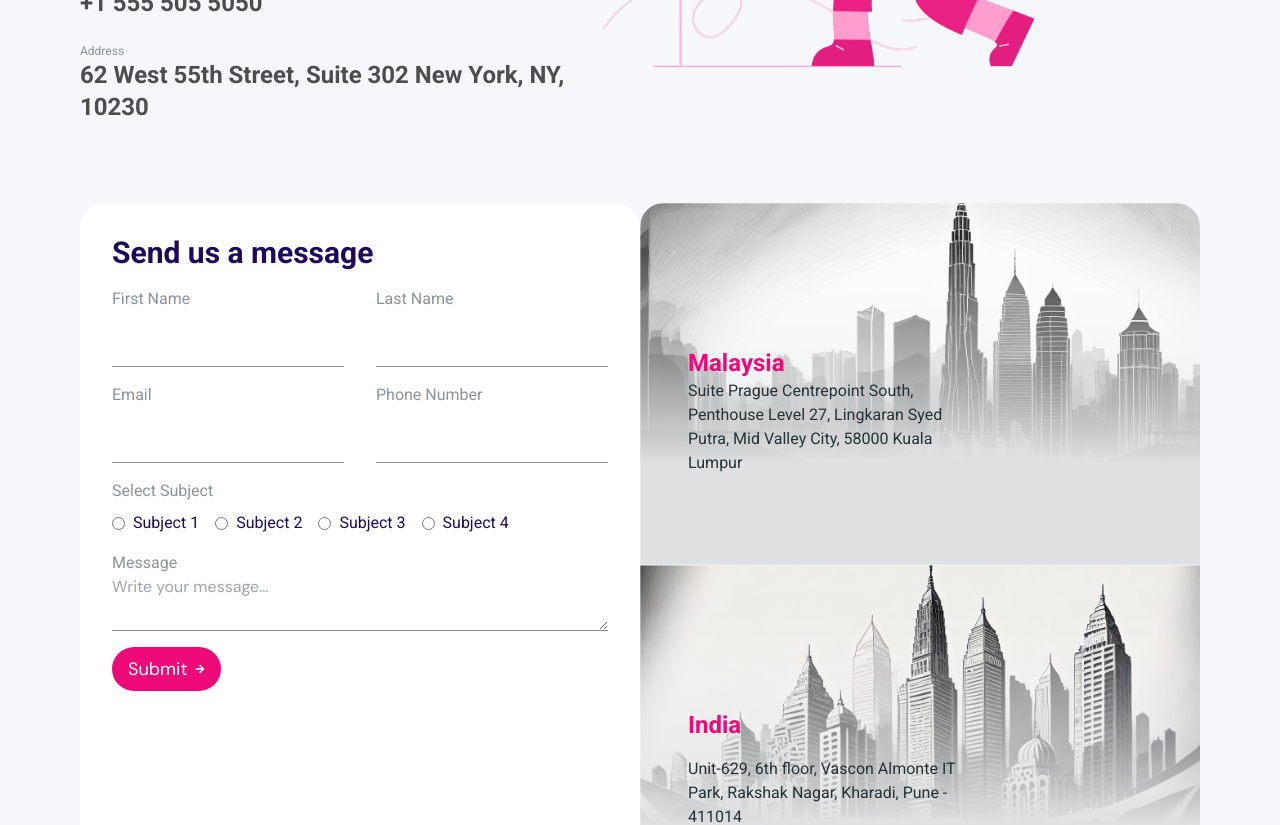
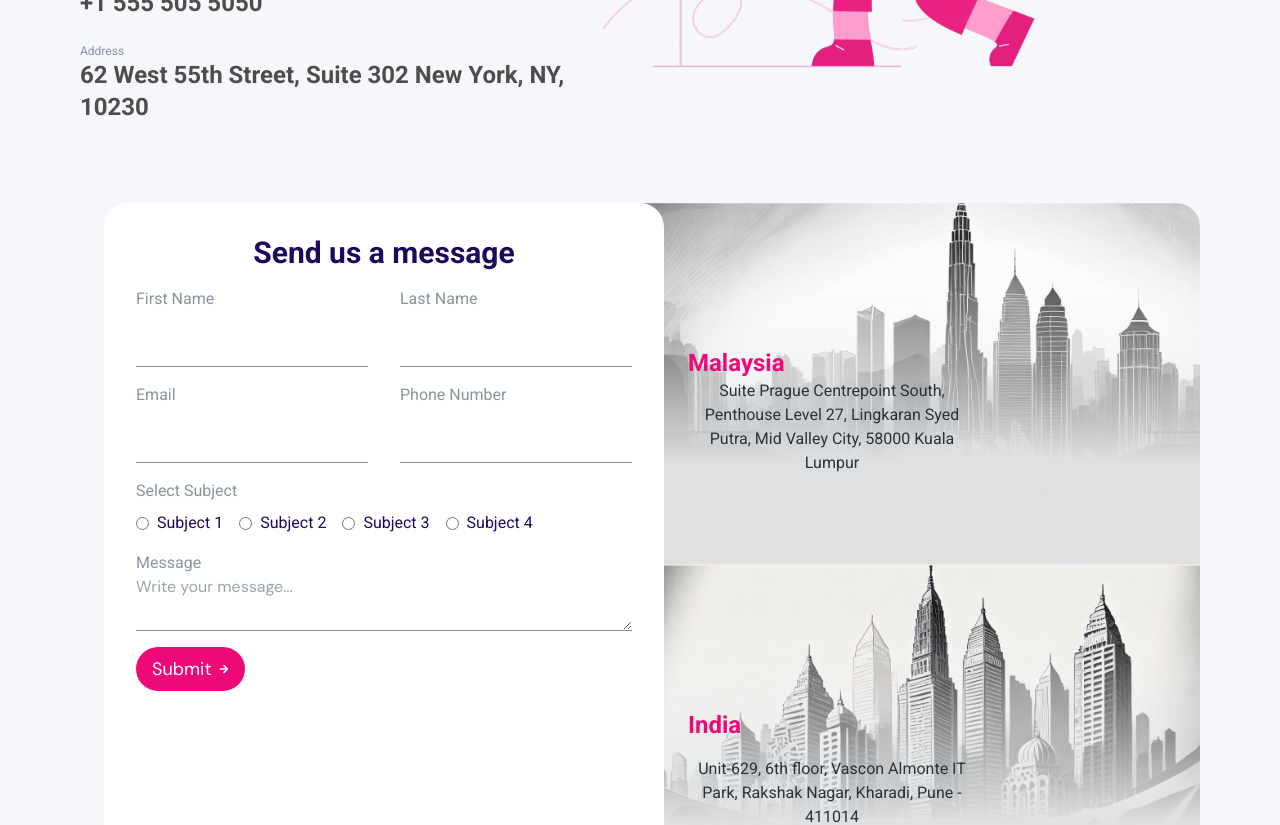
Before and after one commit to MudasirQBhat/Reldyn, a React (Vite) app: page /contact in a window 1280 px wide. Shown: the part 440-1265 px from the top of the page. Built offline with nearby package versions, Linux system fonts and the light colour scheme.

Commit message:
made changes in the website for larger devices

```diff
--- a/src/components/Header.tsx
+++ b/src/components/Header.tsx
@@ -136,7 +136,7 @@ const Header = () => {
       </div>
 
       {isMenuOpen && (
-        <div className="md:hidden fixed top-4 left-0 w-screen h-screen bg-color-white z-10 flex flex-col items-center justify-center">
+        <div className="md:hidden fixed top-4 left-0 w-screen h-screen bg-color-white z-10 flex flex-col justify-center items-center">
           <FaTimes
             onClick={toggleMenu}
             className="text-primary-color absolute top-4 right-4"
--- a/src/components/TopSection.tsx
+++ b/src/components/TopSection.tsx
@@ -28,7 +28,7 @@ const TopSection: React.FC<TopSectionProps> = ({
     <div className="bg-primary-background">
       <div
         data-aos="fade-right"
-        className="flex flex-col pb-6 gap-0 md:flex-row items-center justify-between w-full px-6 lg:px-20 md:gap-32 lg:gap-48"
+        className="flex flex-col pb-6 gap-0 md:flex-row items-center justify-between 2xl:justify-around w-full px-6 lg:px-20 md:gap-32 lg:gap-48"
       >
         <div className="pt-16 flex flex-col  md:items-start gap-4 md:text-left">
           <p className="text-color-darker-silver text-xl font-semibold font-roboto tracking-widest border-b-4  border-primary-color w-28 pb-2">
--- a/src/components/contact-components/ContactForm.tsx
+++ b/src/components/contact-components/ContactForm.tsx
@@ -19,18 +19,18 @@ const ContactForm = () => {
   return (
     <form
       onSubmit={formik.handleSubmit}
-      className="bg-color-white px-8 py-8 rounded-b-0 xl:rounded-3xl h-full"
+      className="bg-color-white px-8 py-8 rounded-b-0 xl:rounded-3xl h-full 2xl:py-40"
     >
       <div>
         <h1 className="font-roboto text-color-purple font-black text-2xl md:text-3xl">
           Send us a message
         </h1>
       </div>
-      <div className="flex flex-col md:flex-row md:gap-8">
+      <div className="flex flex-col md:flex-row md:gap-8 ">
         <div className="flex flex-col md:w-1/2">
           <label
             htmlFor="firstName"
-            className="font-roboto text-color-natural-gray mt-4"
+            className="font-roboto text-color-natural-gray mt-4 text-left 2xl:text-2xl"
           >
             First Name
           </label>
@@ -47,7 +47,7 @@ const ContactForm = () => {
         <div className="flex flex-col md:w-1/2">
           <label
             htmlFor="lastName"
-            className="font-roboto text-color-natural-gray mt-4"
+            className="font-roboto text-color-natural-gray mt-4 text-left  2xl:text-2xl"
           >
             Last Name
           </label>
@@ -66,7 +66,7 @@ const ContactForm = () => {
         <div className="flex flex-col md:w-1/2">
           <label
             htmlFor="email"
-            className="font-roboto text-color-natural-gray mt-4"
+            className="font-roboto text-color-natural-gray mt-4 text-left  2xl:text-2xl"
           >
             Email
           </label>
@@ -83,7 +83,7 @@ const ContactForm = () => {
         <div className="flex flex-col md:w-1/2">
           <label
             htmlFor="phoneNumber"
-            className="font-roboto text-color-natural-gray mt-4"
+            className="font-roboto text-color-natural-gray mt-4 text-left  2xl:text-2xl"
           >
             Phone Number
           </label>
@@ -99,7 +99,7 @@ const ContactForm = () => {
       </div>
 
       <div className="flex flex-col">
-        <p className="font-roboto text-color-natural-gray mt-4">
+        <p className="font-roboto text-color-natural-gray mt-4 text-left 2xl:text-2xl">
           Select Subject
         </p>
         <div className="flex flex-col md:flex-row md:items-center mt-2 space-y-4 md:space-y-0">
@@ -115,7 +115,7 @@ const ContactForm = () => {
             />
             <label
               htmlFor="subject1"
-              className="font-roboto text-color-purple font-light ml-2 mr-4"
+              className="font-roboto text-color-purple font-light ml-2 mr-4  "
             >
               Subject 1
             </label>
@@ -180,7 +180,7 @@ const ContactForm = () => {
       <div className="flex flex-col md:w-full">
         <label
           htmlFor="message"
-          className="font-roboto text-color-natural-gray mt-4"
+          className="font-roboto text-color-natural-gray mt-4 text-left 2xl:text-2xl"
         >
           Message
         </label>
@@ -197,7 +197,7 @@ const ContactForm = () => {
       <div className="mt-4">
         <button
           type="submit"
-          className="bg-primary-color text-color-white px-4 py-2 text-sm md:text-lg rounded-full flex items-center gap-2"
+          className="bg-primary-color text-color-white px-4 py-2 text-sm md:text-lg rounded-full flex items-center gap-2 2xl:px-8 2xl:py-4"
         >
           Submit{" "}
           <FaArrowRight style={{ fontSize: "10px", fontWeight: "lighter" }} />
--- a/src/components/contact-components/ContactMiddleSection.tsx
+++ b/src/components/contact-components/ContactMiddleSection.tsx
@@ -5,9 +5,12 @@ import contactFormImage2 from "../../assets/ContactFormImage2.png";
 const ContactMiddleSection = () => {
   return (
     <>
-      <div className="bg-primary-background" data-aos="fade-right">
-        <div className="grid grid-cols-8 lg:grid-cols-8  w-full  px-6 lg:px-20 py-20 pb-80">
-          <div className="w-full col-span-8  xl:col-span-4 relative lg-bottom-4 lg:-right-0 z-10 lg:-bottom-0">
+      <div
+        className="bg-primary-background text-center  "
+        data-aos="fade-right"
+      >
+        <div className="grid grid-cols-8 lg:grid-cols-8 mx-auto w-full  px-6 lg:px-20 py-20 pb-80">
+          <div className="w-full col-span-8  xl:col-span-4 relative lg-bottom-4 lg:-right-0 z-10 lg:-bottom-0 xl:translate-x-6">
             <ContactForm />
           </div>
           <div className=" w-full   col-span-8  xl:col-span-4 mb-28 md:mb-0">
@@ -15,7 +18,7 @@ const ContactMiddleSection = () => {
               <img
                 src={contactFormImage1}
                 alt="Malaysia Contact Image"
-                className="xl:rounded-t-3xl w-full md:h-full"
+                className="xl:rounded-tr-3xl w-full md:h-full"
               />
               <h1 className=" font-roboto text-primary-color font-font-700 text-1xl lg:text-2xl absolute top-20 left-4 lg:top-36 lg:left-12">
                 Malaysia
@@ -25,11 +28,11 @@ const ContactMiddleSection = () => {
                 Syed Putra, Mid Valley City, 58000 Kuala Lumpur
               </p>
             </div>
-            <div className="w-full relative">
+            <div className="w-full  relative">
               <img
                 src={contactFormImage2}
                 alt="Malaysia Contact Image"
-                className="rounded-b-3xl md:rounded-b-3xl lg:rounded-bl-3xl w-full"
+                className="rounded-b-3xl md:rounded-b-3xl lg:rounded-bl-3xl w-full  xl:rounded-bl-none"
               />
               <h1 className=" font-roboto text-primary-color font-font-700 text-1xl lg:text-2xl absolute top-20 left-4 lg:top-36 lg:left-12">
                 India
--- a/src/components/contact-components/ContactTopSection.tsx
+++ b/src/components/contact-components/ContactTopSection.tsx
@@ -4,7 +4,7 @@ const ContactTopSection = () => {
   return (
     <>
       <div className="bg-primary-background" data-aos="fade-right">
-        <div className="w-full px-6 lg:px-20 flex flex-col justify-between items-center lg:flex-row">
+        <div className="w-full px-6 lg:px-20 flex flex-col justify-between 2xl:justify-around items-center lg:flex-row">
           <div className="pt-16 space-y-8">
             <div className="space-y-4">
               <p className=" text-primary-color  text-4xl md:text-6xl lg:text-8xl font-roboto font-black line-20">
--- a/src/components/home-components/BankingPlatform.tsx
+++ b/src/components/home-components/BankingPlatform.tsx
@@ -6,7 +6,7 @@ const ParkingManagement = () => {
     <div className="bg-color-dark-silver">
       <div
         data-aos="fade-right"
-        className="flex flex-col pb-6 gap-0 md:flex-row items-center justify-between w-full px-6 lg:px-20 mx-auto md:gap-24"
+        className="flex flex-col pb-6 gap-0 md:flex-row items-center justify-between 2xl:justify-around w-full px-6 lg:px-20 mx-auto md:gap-24"
       >
         <div className="pt-24 flex flex-col  md:items-start gap-4 md:text-left">
           <p className="text-color-darker-silver text-xl font-semibold font-roboto tracking-widest border-b-4  border-primary-color w-12 pb-2 ">
--- a/src/components/home-components/Careers.tsx
+++ b/src/components/home-components/Careers.tsx
@@ -8,7 +8,7 @@ const Careers = () => {
       <div className="bg-gradient-to-b from-color-light-gray to-color-white">
         <div
           data-aos="fade-right"
-          className="flex flex-col pt-6 md:flex-row items-center justify-between w-full px-6 lg:px-20 mx-auto gap-24"
+          className="flex flex-col pt-6 md:flex-row items-center justify-between 2xl:justify-around w-full px-6 lg:px-20 mx-auto gap-24"
         >
           <div className="mt-4 flex flex-col gap-4  md:text-left">
             <p className="text-color-darker-silver text-xl font-semibold font-roboto tracking-widest border-b-4 border-primary-color w-12 pb-2">
--- a/src/components/home-components/ParkingManagement.tsx
+++ b/src/components/home-components/ParkingManagement.tsx
@@ -6,7 +6,7 @@ const ParkingManagement = () => {
     <div className="bg-color-dark-silver">
       <div
         data-aos="fade-right"
-        className="flex flex-col pb-6 gap-0 md:flex-row items-center justify-between w-full px-6 lg:px-20 mx-auto md:gap-24"
+        className="flex flex-col pb-6 gap-0 md:flex-row items-center justify-between 2xl:justify-around w-full px-6 lg:px-20 mx-auto md:gap-24"
       >
         <div className="pt-24 flex flex-col  md:items-start gap-4 md:text-left">
           <p className="text-color-darker-silver text-xl font-semibold font-roboto tracking-widest border-b-4  border-primary-color w-12 pb-2 ">
--- a/src/components/home-components/TopSection.tsx
+++ b/src/components/home-components/TopSection.tsx
@@ -13,7 +13,7 @@ const TopSection = () => {
   return (
     <div
       data-aos="fade-up"
-      className="flex flex-col md:flex-row justify-between bg-primary-background pb-6 w-full space-y-6 md:space-y-0 md:gap-8 px-6 lg:px-20"
+      className="flex flex-col md:flex-row justify-between 2xl:justify-around bg-primary-background pb-6 w-full space-y-6 md:space-y-0 md:gap-8 px-6 lg:px-20"
     >
       <div
         data-aos="fade-right"
```
